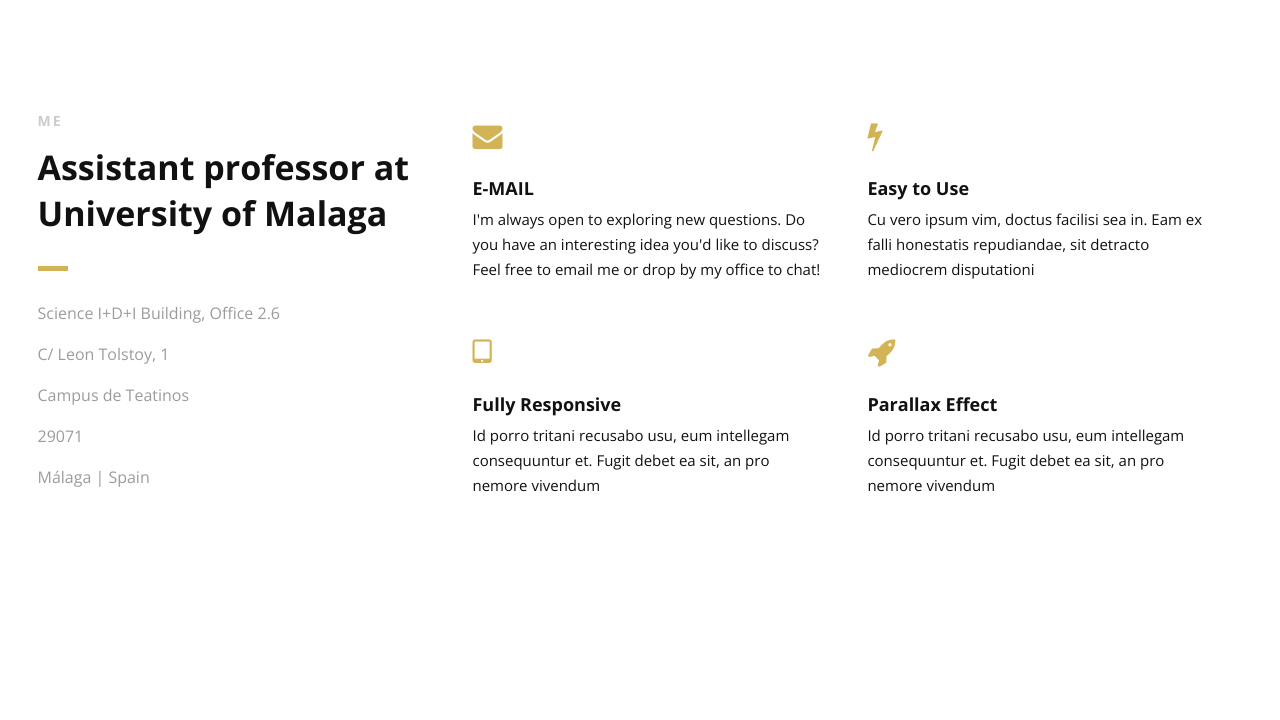
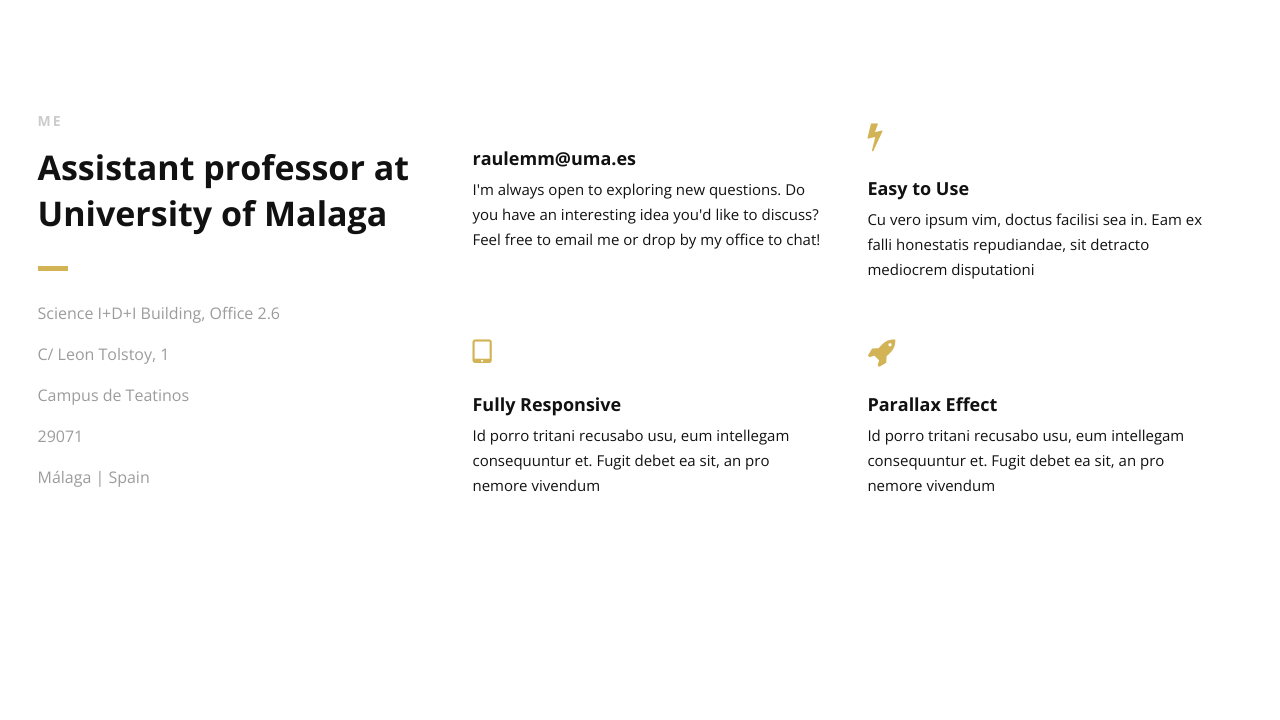
Before and after one commit to raulemm/raulemm.github.io, a plain HTML site: page index.html in a window 1280 px wide. Shown: the part 882-1602 px from the top of the page. Drawn offline with nearby package versions, Linux system fonts and the light colour scheme.

Commit message:
Update index.html

```diff
--- a/index.html
+++ b/index.html
@@ -188,12 +188,12 @@
                     <!--Icon Block-->
                     <div class="col-2 icon-block icon-top wow fadeInUp" data-wow-delay="0.1s">
                         <!--Icon-->
-                        <div class="icon">
-                            <i href="raulemm@uma.es" class="fa fa-envelope fa-2x"></i>
+                        <div class="icon" href="raulemm@uma.es >
+                            <i class="fa fa-envelope fa-2x"></i>
                         </div>
                         <!--Icon Block Description-->
                         <div class="icon-block-description">
-                            <h4>E-MAIL</h4>
+                            <h4>raulemm@uma.es</h4>
                             <p>I'm always open to exploring new questions. Do you have an interesting idea you'd like to discuss? Feel free to email me or drop by my office to chat!</p>
                         </div>
                     </div>
```
